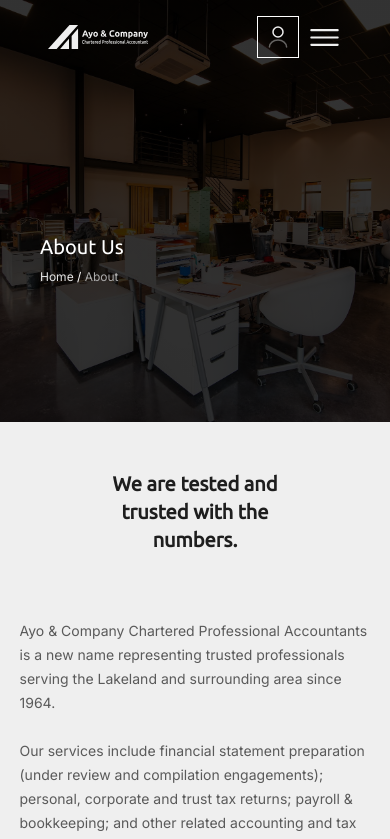
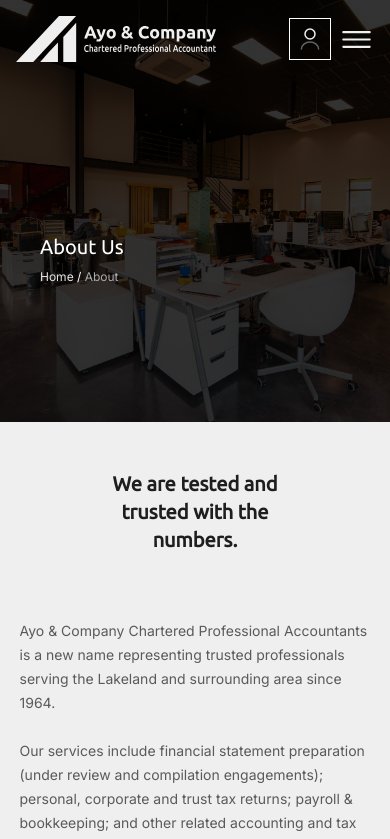
Before and after one commit to AyoCpa/Ayo-cpa-new, a Next.js app: page /about in a window 390 px wide. Shown: the top 839 px of the page. Built offline with nearby package versions, Linux system fonts and the light colour scheme.

Commit message:
new fixes

```diff
--- a/components/Nav/Navbar.tsx
+++ b/components/Nav/Navbar.tsx
@@ -53,13 +53,13 @@ const Navbar = ({ authScreen = false, currentPage }: NavBarProps) => {
             : authScreen
             ? "bg-[#1a1229cc]"
             : "bg-transparent"
-        } ${!authScreen ? "px-12" : "px-40"}  py-4 text-white items-center`}
+        } ${!authScreen ? "px-4 lg:px-12" : " px-4 lg:px-40"}  py-4 text-white items-center`}
       >
         <div className="">
           <Image
             src={scrollPos > 10 ? logoColored : logo}
             alt="ayocpa's logo"
-            className="w-[100px] lg:w-full"
+            className="w-[200px] lg:w-full"
           />
         </div>
         {!authScreen && (
```
Also changed, not shown: public/ASSETS/ICONS/moreActionRight.svg (added).
